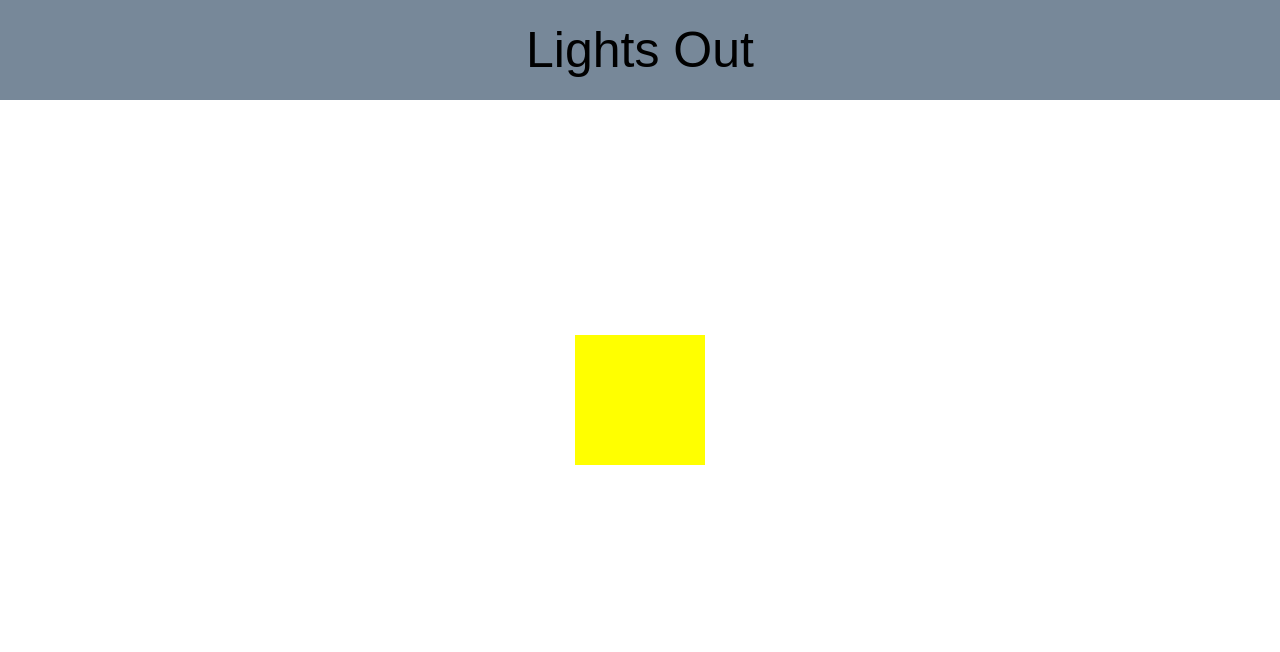
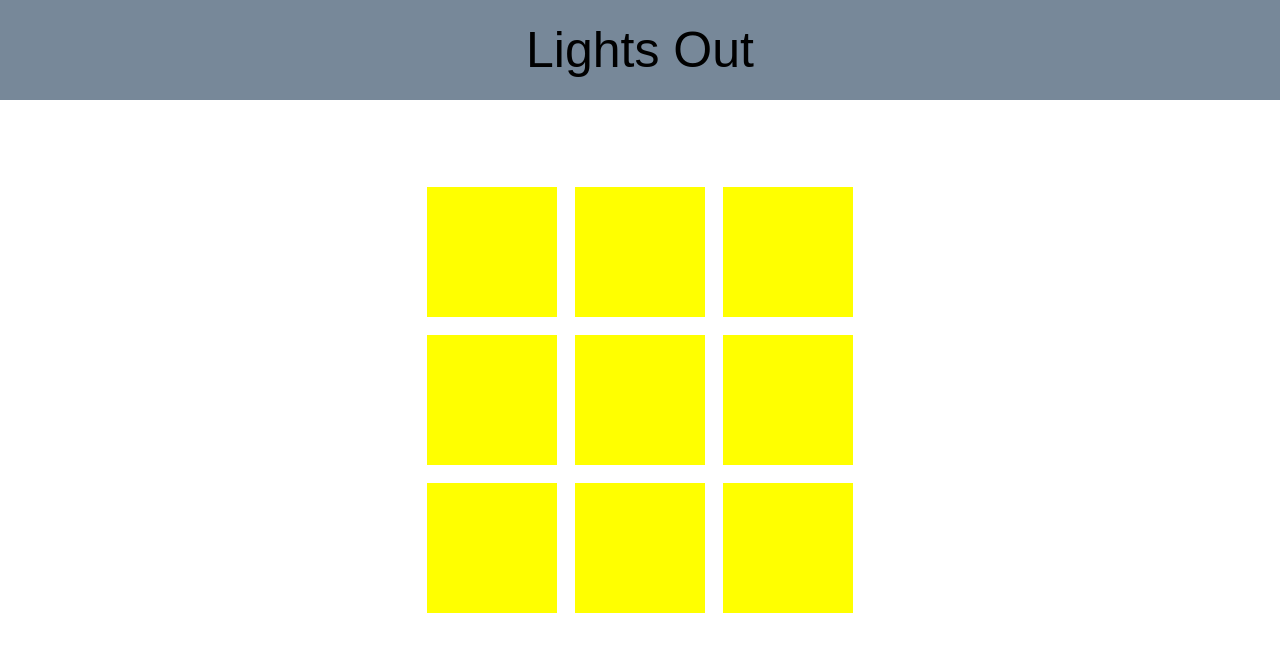
Before and after one commit to MWise707/lights-out, a React (Vite) app: page / in a window 1280 px wide. Shown: the top 652 px of the page. Built offline with nearby package versions, Linux system fonts and the light colour scheme.

Commit message:
add board component with tile array

```diff
--- a/src/App.jsx
+++ b/src/App.jsx
@@ -1,13 +1,13 @@
 import { useState } from "react";
 import "./App.css";
-import Tile from "./components/tile/Tile.jsx";
 import Header from "./components/header/Header.jsx";
+import Board from "./components/board/Board.jsx";
 
 function App() {
   return (
     <>
       <Header />
-      <Tile />
+      <Board />
     </>
   );
 }
--- /dev/null
+++ b/src/components/board/Board.jsx
@@ -0,0 +1,10 @@
+import Tile from "/Users/markwiseman/Documents/GitHub/lights-out/src/components/tile/Tile.jsx";
+import "./board.css";
+
+const Board = () => {
+  const tiles = Array.from({ length: 9 }, (_, index) => <Tile key={index} />);
+
+  return <div className="board">{tiles}</div>;
+};
+
+export default Board;
--- /dev/null
+++ b/src/components/board/board.css
@@ -0,0 +1,5 @@
+.board {
+  display: grid;
+  grid-template-columns: repeat(3, 1fr); /* Three columns */
+  grid-gap: 10px; /* Adjust the gap between tiles */
+}
--- a/src/components/header/Header.jsx
+++ b/src/components/header/Header.jsx
@@ -1,18 +1,15 @@
-import './header.css'
+import "./header.css";
 
-const handleClick = () => {
-  // logic that will happen
-}
 const Header = () => {
   return (
     <>
       <div>
-        <div className='header-container'>
+        <div className="header-container">
           <p>Lights Out</p>
         </div>
       </div>
     </>
-  )
-}
+  );
+};
 
 export default Header;
```
